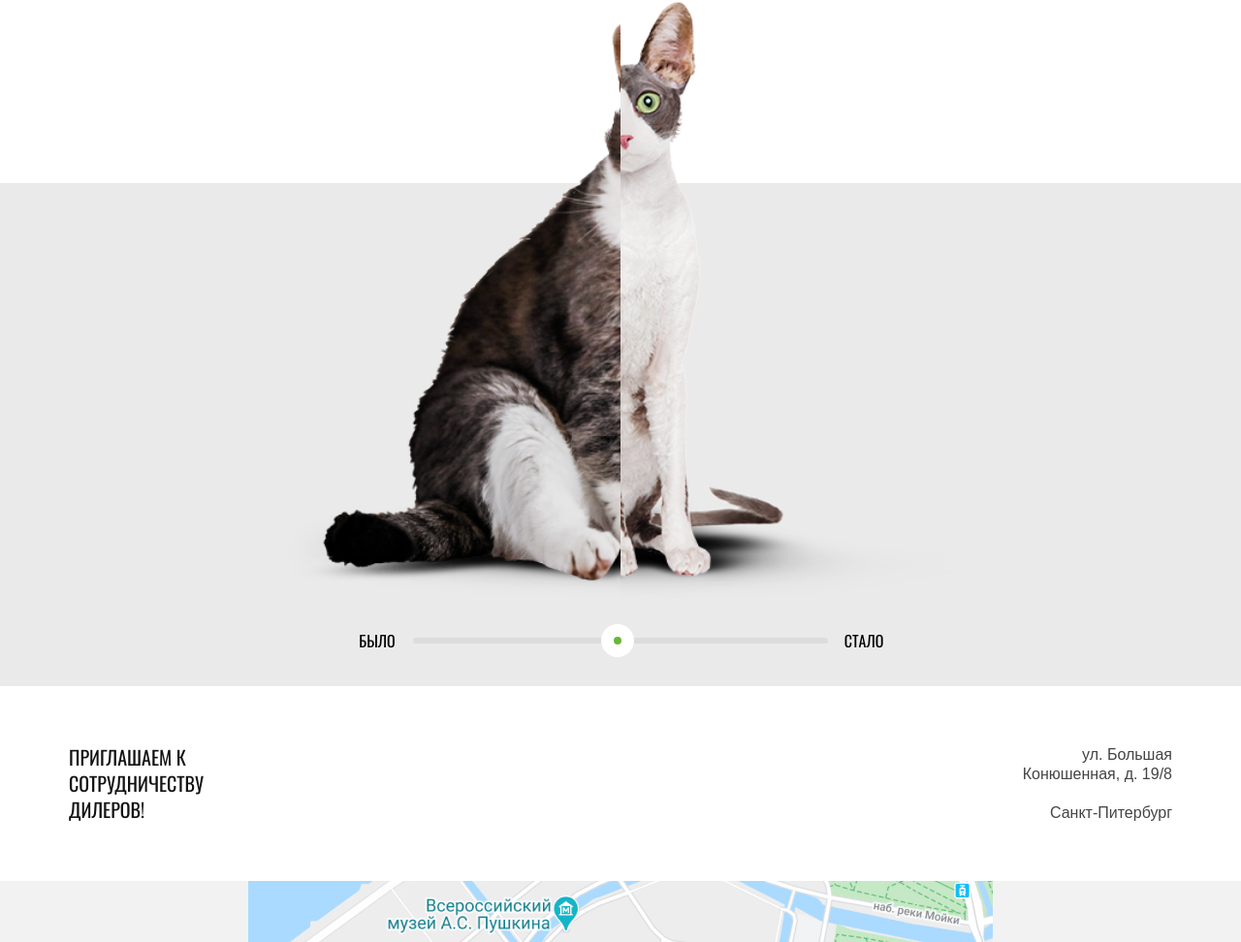
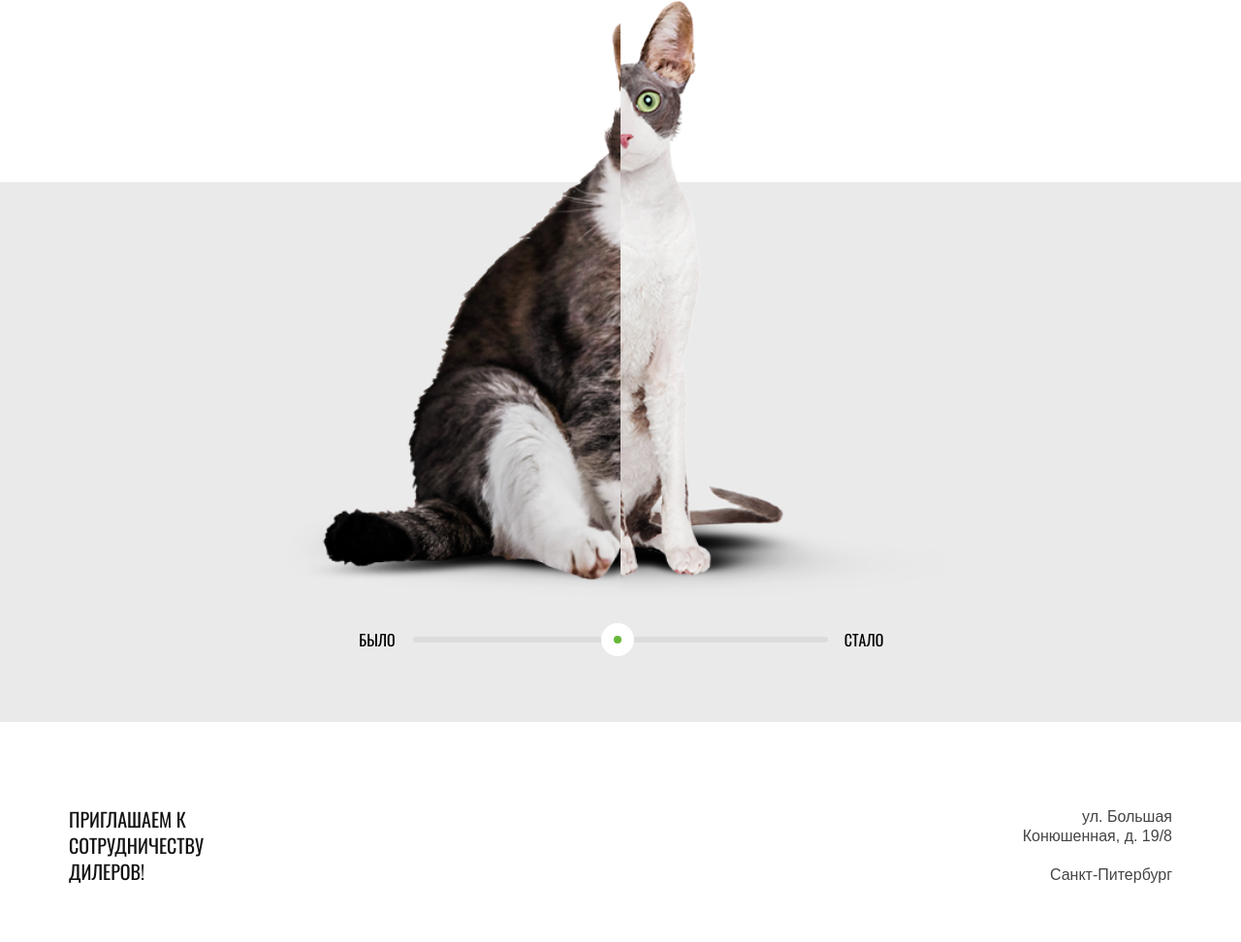
Before and after one commit to gitSergeyhab/1661607-cat-energy-22, a website: page source/index.html in a window 1280 px wide. Shown: the part 2839-3811 px from the top of the page at 97% size. Drawn offline with nearby package versions, Linux system fonts and the light colour scheme; files that its build step writes are made by us from their sources.

Commit message:
fixed slider for tablet

```diff
--- a/source/index.html
+++ b/source/index.html
@@ -107,6 +107,7 @@
     </section>
 
     <section class="example page-main__example">
+      <div class="example__text-block">
         <h2 class="example__title">Живой пример</h2>
         <p class="example__text">
           Борис сбросил 5 кг за 2 месяца, просто заменив свой обычный корм на Cat Energy Slim. Отличный результат без изнуряющих тренировок! При этом он не менял своих привычек и по-прежнему спит по 16 часов в день.
@@ -132,6 +133,7 @@
         <p class="example__price">
           Затраты на питание: <span class="example__price-num"></span> 15 000 РУБ.
         </p>
+      </div>
       <div class="example__slider cat-slider">
         <div class="cat-slider__images">
           <img class="cat-slider__now-cat" src="img/some/conс-camp-cat.png" alt="Изображения кота сейчас - скелет" width="251" height="240">
--- a/source/sass/blocks/cat-slider.scss
+++ b/source/sass/blocks/cat-slider.scss
@@ -2,6 +2,10 @@
   display: flex;
   flex-direction: column;
   align-items: center;
+
+  @media (min-width: $tablet) {
+    background: linear-gradient(to bottom, $basic-white 0, $basic-white 191px, $again-gray-2 191px, $again-gray-2 462px);
+  }
 }
 
 .cat-slider__images {
@@ -54,6 +58,10 @@
 .cat-slider__interactive {
   display: flex;
   align-items: center;
+
+  @media (min-width: $tablet) {
+    margin-bottom: 65px;
+  }
 }
 
 .cat-slider__button {
--- a/source/sass/blocks/example.scss
+++ b/source/sass/blocks/example.scss
@@ -1,22 +1,31 @@
 .example {
   width: 100%;
   min-width: 320px;
-  padding: 27px var(--pad);
+  padding: 27px 0;
   background-color: $again-gray-2;
   box-sizing: border-box;
+
+  @media (min-width: $tablet) {
+    background-color: $basic-white;
+    padding-top: 43px;
+  }
+
+  @media (min-width: $desktop) {
+    // background-color: $basic-gray;
+    width: $desktop;
+  }
+}
+
+.example__text-block {
+  padding: 0 var(--pad);
 
   @media (min-width: $tablet) {
     display: flex;
     flex-wrap: wrap;
     justify-content: center;
     align-items: center;
-    padding-top: 43px;
-    background: linear-gradient(to bottom, $basic-white 0, $basic-white 619px, $again-gray-2 619px, $again-gray-2 1081px);
-  }
-
-  @media (min-width: $desktop) {
-    background-color: $basic-gray;
-    width: $desktop;
+    margin-bottom: 63px;
+    // background: linear-gradient(to bottom, $basic-white 0, $basic-white 191px, $again-gray-2 191px, $again-gray-2 462px);
   }
 }
 
@@ -66,8 +75,8 @@
   }
 }
 
-.example__slider {
-  @media (min-width: $tablet) {
-    margin-top: 64px;
-  }
-}
+// .example__slider {
+//   @media (min-width: $tablet) {
+//     margin-top: 64px;
+//   }
+// }
```
Also changed, not shown: source/html/index.html (+2 -0 lines). Lines whose indentation alone changed are shown as unchanged.
